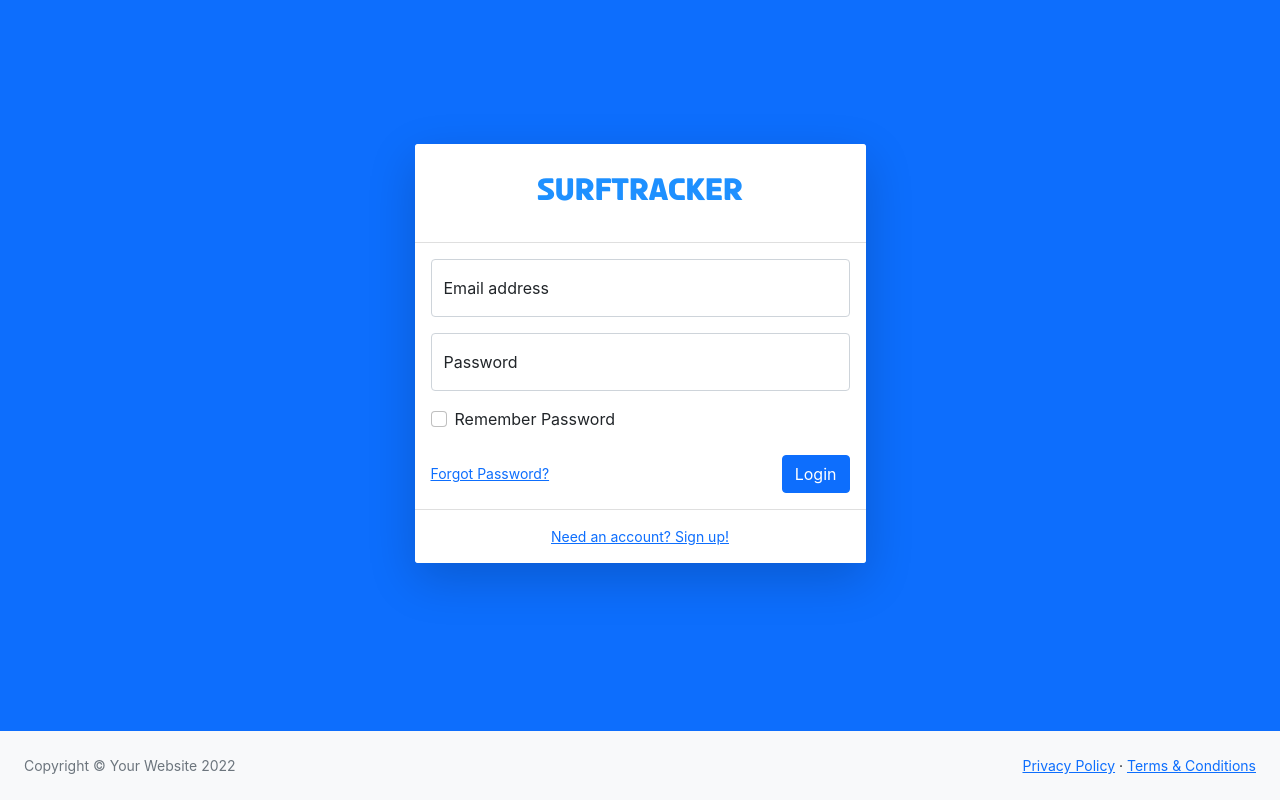
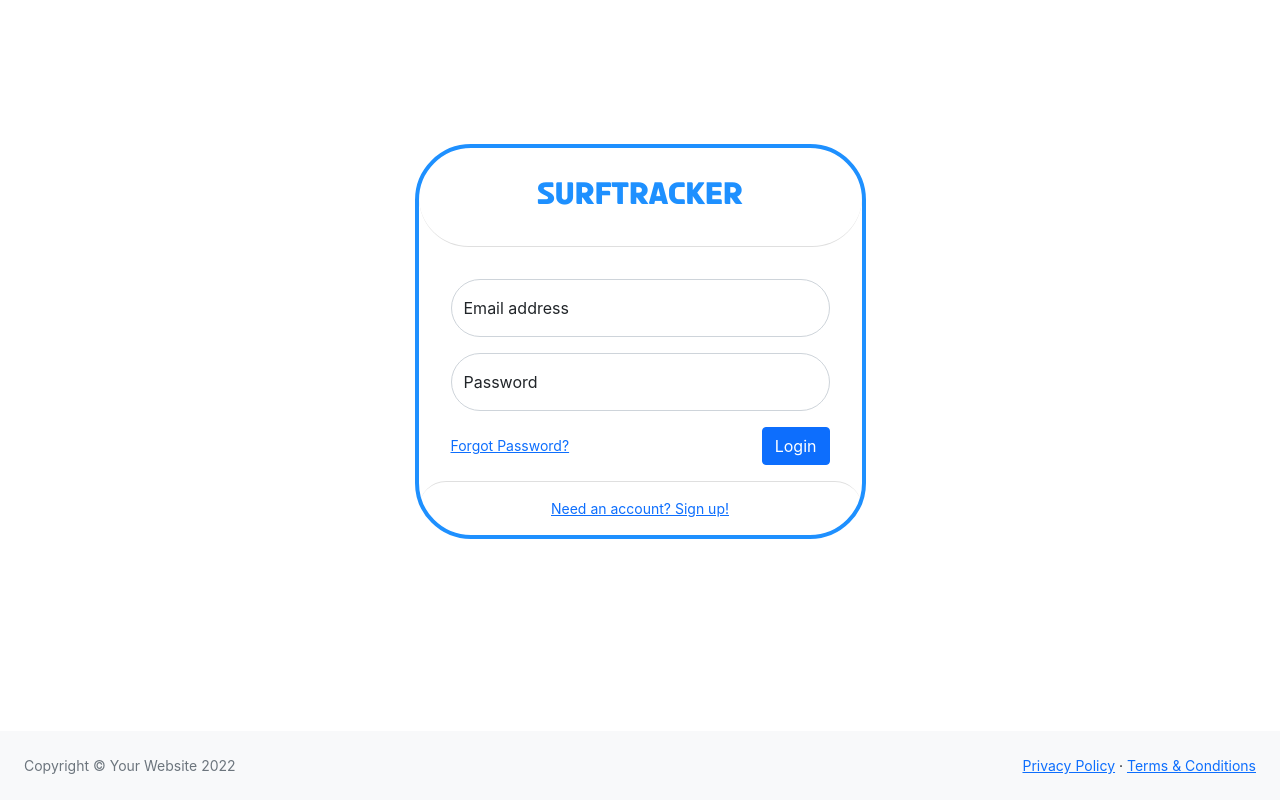
Before and after one commit to filpedias/SurfTracker, a Django app: page /user/login/ in a window 1280 px wide. Run offline with Django 4.2, Linux system fonts and the light colour scheme; some libraries are stand-ins or nearby versions.

Commit message:
login page UI improvement

```diff
--- a/static/css/login.css
+++ b/static/css/login.css
@@ -1,4 +1,6 @@
-
+:root {
+    --logo-color:  dodgerblue;
+}
 @font-face {
     font-family: "Apple Tea";
     src: url(/static/fonts/AppleTea-z8R1a.ttf);
@@ -6,5 +8,22 @@
 }
 .logo-font {
     font-family: "Apple Tea";
-    color: dodgerblue;
+    color: var(--logo-color);
 }
+
+.login-card {
+    border: 0.3rem solid var(--logo-color) !important;
+    border-radius: 3.5rem;
+}
+.login-card > .card-header, .login-card > .card-footer {
+    border-radius: 3.5rem;
+    background-color: unset !important;
+}
+
+.login-card input{
+    border-radius: 3.5rem;
+}
+
+.inputEmail, .inputPassword {
+    font-size: 1rem
+}
--- a/templates/login.html
+++ b/templates/login.html
@@ -11,36 +11,33 @@
         <link href="{% static 'css/styles.css' %}" rel="stylesheet" />
         <link href="{% static 'css/home.css' %}" rel="stylesheet" />
         <link href="{% static 'css/login.css' %}" rel="stylesheet" />
+        <link rel="shortcut icon" type="image/png" href="{% static 'favicon.ico' %}"/>
 
         <script src="https://use.fontawesome.com/releases/v6.1.0/js/all.js" crossorigin="anonymous"></script>
     </head>
-    <body class="bg-primary">
+    <body class="">
         <div id="layoutAuthentication">
             <div id="layoutAuthentication_content">
                 <main>
                     <div class="container">
                         <div class="row justify-content-center mt-5">
                             <div class="col-lg-5 mt-5">
-                                <div class="card shadow-lg border-0 rounded-lg mt-5">
+                                <div class="card mt-5 login-card">
                                     <div class="card-header w-100">
                                         <h3 class="text-center font-weight-light my-4 w-100 logo-font">SurfTracker</h3>
                                     </div>
                                     <div class="card-body">
                                         <form role="form" method="post">
                                             {% csrf_token %}
-                                            <div class="form-floating mb-3">
+                                            <div class="form-floating m-3">
                                                 <input name="username" class="form-control" id="inputEmail" type="email" placeholder="name@example.com" />
                                                 <label for="inputEmail">Email address</label>
                                             </div>
-                                            <div class="form-floating mb-3">
+                                            <div class="form-floating m-3">
                                                 <input name="password" class="form-control" id="inputPassword" type="password" placeholder="Password" />
                                                 <label for="inputPassword">Password</label>
                                             </div>
-                                            <div class="form-check mb-3">
-                                                <input class="form-check-input" id="inputRememberPassword" type="checkbox" value="" />
-                                                <label class="form-check-label" for="inputRememberPassword">Remember Password</label>
-                                            </div>
-                                            <div class="d-flex align-items-center justify-content-between mt-4 mb-0">
+                                            <div class="d-flex align-items-center justify-content-between m-3 mb-0">
                                                 <a class="small" href="password.html">Forgot Password?</a>
                                                 <button type="submit" name="login" class="btn btn-primary">Login</button>
                                             </div>
```
